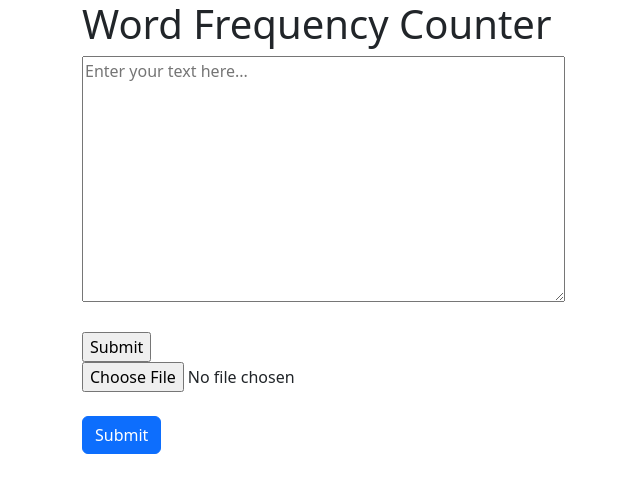
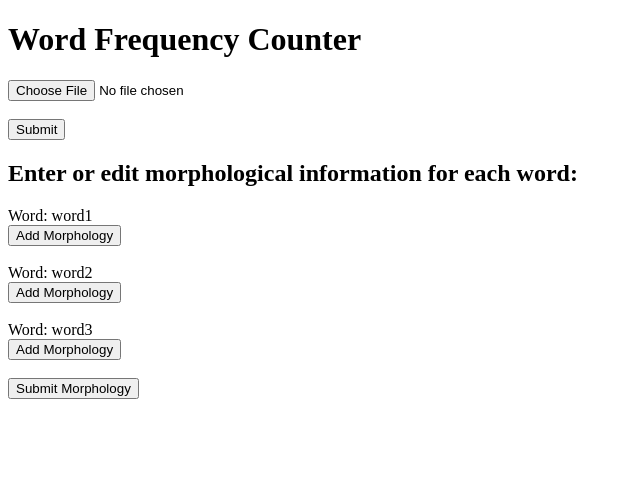
Before and after one commit to corpsemanor/EYAzIIS, a Flask app: page / in a window 1280 px wide. Shown: the top 493 px of the page, without its empty margins (0-640 px from the left). Run offline with Flask 3, Linux system fonts and the light colour scheme.

Commit message:
some changes

```diff
--- a/Lab1/app.py
+++ b/Lab1/app.py
@@ -4,13 +4,54 @@ import docx
 import textract
 import re
 
+# app = Flask(__name__)
+
+# nltk.download('punkt')  # Загрузка необходимых данных для токенизации
+
+# @app.route('/')
+# def index():
+#     return render_template('index.html')
+
+# @app.route('/process_file', methods=['POST'])
+# def process_file():
+#     if 'file' not in request.files:
+#         return 'No file uploaded', 400
+
+#     file = request.files['file']
+#     if file.filename == '':
+#         return 'No selected file', 400
+
+#     if file:
+#         if file.filename.endswith('.docx'):
+#             doc = docx.Document(file)
+#             text = '\n'.join([p.text for p in doc.paragraphs])
+#         elif file.filename.endswith('.doc'):
+#             text = textract.process(file)
+#             text = text.decode('utf-8') if isinstance(text, bytes) else text
+
+#         tokens = nltk.word_tokenize(text.lower())  # Токенизация текста
+#         freq_dist = nltk.FreqDist(tokens)  # Подсчет частоты встречаемости слов
+
+#         sorted_word_freq = sorted(freq_dist.items())
+
+#         return render_template('result.html', word_freq=sorted_word_freq)
+
+# if __name__ == '__main__':
+#     app.run(debug=True)
+
+
+
+
+
+from flask import Flask, render_template, request
+
 app = Flask(__name__)
-
-nltk.download('punkt')  # Загрузка необходимых данных для токенизации
 
 @app.route('/')
 def index():
-    return render_template('index.html')
+    # Предполагается, что word_freq представляет список кортежей (слово, частота)
+    word_freq = [('word1', 10), ('word2', 5), ('word3', 3)]  # Пример данных
+    return render_template('index.html', word_freq=word_freq)
 
 @app.route('/process_file', methods=['POST'])
 def process_file():
@@ -36,5 +77,19 @@ def process_file():
 
         return render_template('result.html', word_freq=sorted_word_freq)
 
+@app.route('/process_morphology', methods=['POST'])
+def process_morphology():
+    words = request.form.getlist('word[]')
+    parts_of_speech = request.form.getlist('part_of_speech[]')
+    genders = request.form.getlist('gender[]')
+    numbers = request.form.getlist('number[]')
+    cases = request.form.getlist('case[]')
+
+    # Обработка введенной морфологической информации
+    for word, pos, gender, number, case in zip(words, parts_of_speech, genders, numbers, cases):
+        print(f"Word: {word}, Part of Speech: {pos}, Gender: {gender}, Number: {number}, Case: {case}")
+
+    return 'Morphological information processed successfully'
+
 if __name__ == '__main__':
     app.run(debug=True)
--- a/Lab1/templates/index.html
+++ b/Lab1/templates/index.html
@@ -4,22 +4,139 @@
     <meta charset="UTF-8">
     <meta name="viewport" content="width=device-width, initial-scale=1.0">
     <title>Word Frequency Counter</title>
-        <!-- Bootstrap CSS -->
-        <link href="https://cdn.jsdelivr.net/npm/bootstrap@5.3.0-alpha1/dist/css/bootstrap.min.css" rel="stylesheet">
-        <link rel="stylesheet" href="{{ url_for('static', filename='styles.css') }}">
+    <style>
+        /* Стили для модального окна */
+        .modal {
+            display: none;
+            position: fixed;
+            z-index: 1;
+            left: 0;
+            top: 0;
+            width: 100%;
+            height: 100%;
+            overflow: auto;
+            background-color: rgba(0,0,0,0.4);
+        }
+
+        .modal-content {
+            background-color: #fefefe;
+            margin: 15% auto;
+            padding: 20px;
+            border: 1px solid #888;
+            width: 80%;
+        }
+
+        .close {
+            color: #aaa;
+            float: right;
+            font-size: 28px;
+            font-weight: bold;
+        }
+
+        .close:hover,
+        .close:focus {
+            color: black;
+            text-decoration: none;
+            cursor: pointer;
+        }
+    </style>
 </head>
 <body>
-    <div class="container">
     <h1>Word Frequency Counter</h1>
-        <form action="/process_text" method="POST">
-            <textarea name="text" rows="10" cols="50" placeholder="Enter your text here..." required></textarea><br><br>
+    <form action="/process_file" method="POST" enctype="multipart/form-data">
+        <input type="file" name="file" accept=".doc,.docx" required><br><br>
         <input type="submit" value="Submit">
     </form>
-        <form action="/process_file" method="POST" enctype="multipart/form-data">
-            <input type="file" name="file" accept=".doc,.docx" required><br><br>
-            <input type="submit" class="btn btn-primary" value="Submit">
+
+    {# Форма для ввода морфологической информации #}
+    <h2>Enter or edit morphological information for each word:</h2>
+    <form action="/process_morphology" method="POST">
+        {% for word, freq in word_freq %}
+        <div>
+            <label for="word_{{ loop.index }}">Word: {{ word }}</label><br>
+            <input type="hidden" name="word[]" value="{{ word }}">
+            <button class="morphology-btn" data-word="{{ word }}">Add Morphology</button>
+            <br><br>
+        </div>
+        {% endfor %}
+        <input type="submit" value="Submit Morphology">
     </form>
 
+    <!-- Модальное окно для ввода морфологической информации -->
+    <div id="morphologyModal" class="modal">
+        <div class="modal-content">
+            <span class="close">&times;</span>
+            <h2>Add Morphology for <span id="modalWord"></span></h2>
+            <form id="morphologyForm">
+                <input type="hidden" id="modalWordInput" name="word">
+                <label for="part_of_speech">Part of Speech:</label>
+                <input type="text" id="part_of_speech" name="part_of_speech"><br>
+                <label for="gender">Gender:</label>
+                <input type="text" id="gender" name="gender"><br>
+                <label for="number">Number:</label>
+                <input type="text" id="number" name="number"><br>
+                <label for="case">Case:</label>
+                <input type="text" id="case" name="case"><br><br>
+                <input type="submit" value="Submit">
+            </form>
         </div>
+    </div>
+
+    <script>
+        // Открытие модального окна при нажатии на кнопку "Add Morphology"
+        var modal = document.getElementById("morphologyModal");
+        var btns = document.getElementsByClassName("morphology-btn");
+        var span = document.getElementsByClassName("close")[0];
+        var form = document.getElementById("morphologyForm");
+
+        for (var i = 0; i < btns.length; i++) {
+            btns[i].onclick = function() {
+                modal.style.display = "block";
+                document.getElementById("modalWord").textContent = this.getAttribute("data-word");
+                document.getElementById("modalWordInput").value = this.getAttribute("data-word");
+            }
+        }
+
+        // Закрытие модального окна при нажатии на кнопку "Close"
+        span.onclick = function() {
+            modal.style.display = "none";
+        }
+
+        // Закрытие модального окна при нажатии вне его
+        window.onclick = function(event) {
+            if (event.target == modal) {
+                modal.style.display = "none";
+            }
+        }
+
+        // Отправка формы асинхронно
+        form.addEventListener('submit', function(event) {
+            event.preventDefault(); // Предотвратить стандартное поведение формы
+
+            var formData = new FormData(this); // Получить данные формы
+            var xhr = new XMLHttpRequest(); // Создать новый XMLHttpRequest-объект
+
+            xhr.open('POST', '/process_morphology', true); // Настроить запрос
+
+            xhr.onload = function() {
+                if (xhr.status >= 200 && xhr.status < 400) {
+                    // Успешно
+                    console.log(xhr.responseText); // Вывести ответ в консоль (можно изменить)
+                    modal.style.display = "none"; // Закрыть модальное окно
+                } else {
+                    // Ошибка
+                    console.error('Error: ' + xhr.statusText); // Вывести ошибку в консоль
+                }
+            };
+
+            xhr.onerror = function() {
+                // Ошибка сети
+                console.error('Network Error');
+            };
+
+            xhr.send(formData); // Отправить данные формы
+        });
+    </script>
+
 </body>
 </html>
```
Also changed, not shown: 2 other files. Lines whose indentation alone changed are shown as unchanged.
